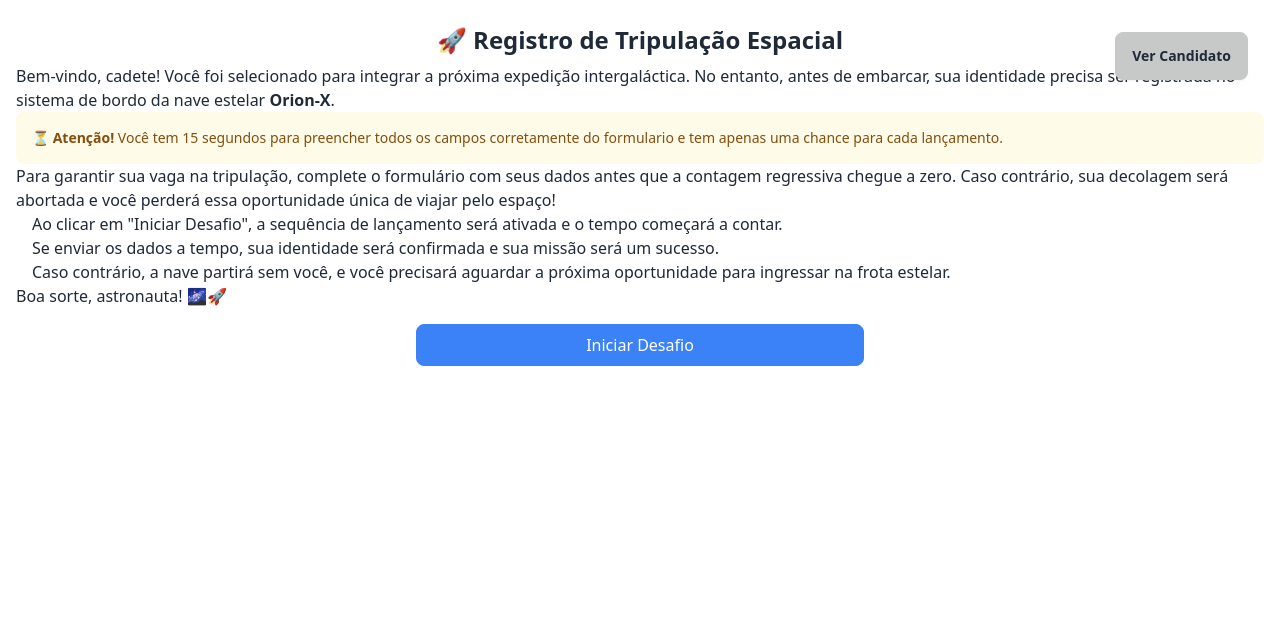
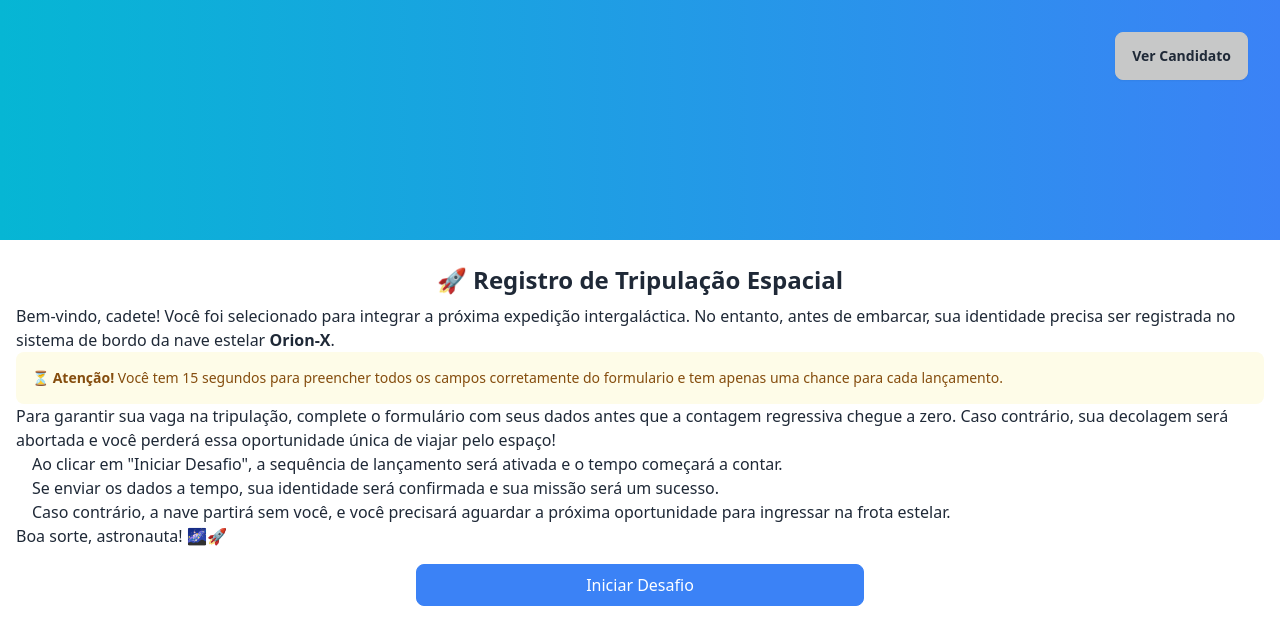
Before and after one commit to mewmewdevart/LesserChallenge, a SvelteKit app: page / in a window 1280 px wide. Shown: the top 644 px of the page. Built offline with nearby package versions, Linux system fonts and the light colour scheme.

Commit message:
feat: add new header component

```diff
--- /dev/null
+++ b/src/components/header/Header.svelte
@@ -0,0 +1,12 @@
+<script lang="ts">
+    import './header.css';
+    export let showModal: boolean = false;
+</script>
+
+<header class="header">
+    <div class="header__container">
+        {#if showModal}
+            <img class="header__spaceship" src="./spaceship.png" alt="Rocket flying animation" />
+        {/if}
+    </div>
+</header>
--- /dev/null
+++ b/src/components/header/header.css
@@ -0,0 +1,11 @@
+.header {
+    @apply w-full;
+}
+
+.header__container {
+    @apply relative flex flex-col items-center justify-center gap-5 w-full h-60 bg-gradient-to-r from-cyan-500 to-blue-500 text-white overflow-hidden;
+}
+
+.header__spaceship {
+    @apply absolute bottom-[-250px] left-1/2 -translate-x-1/2 w-[100px] animate-fly;
+}
```
